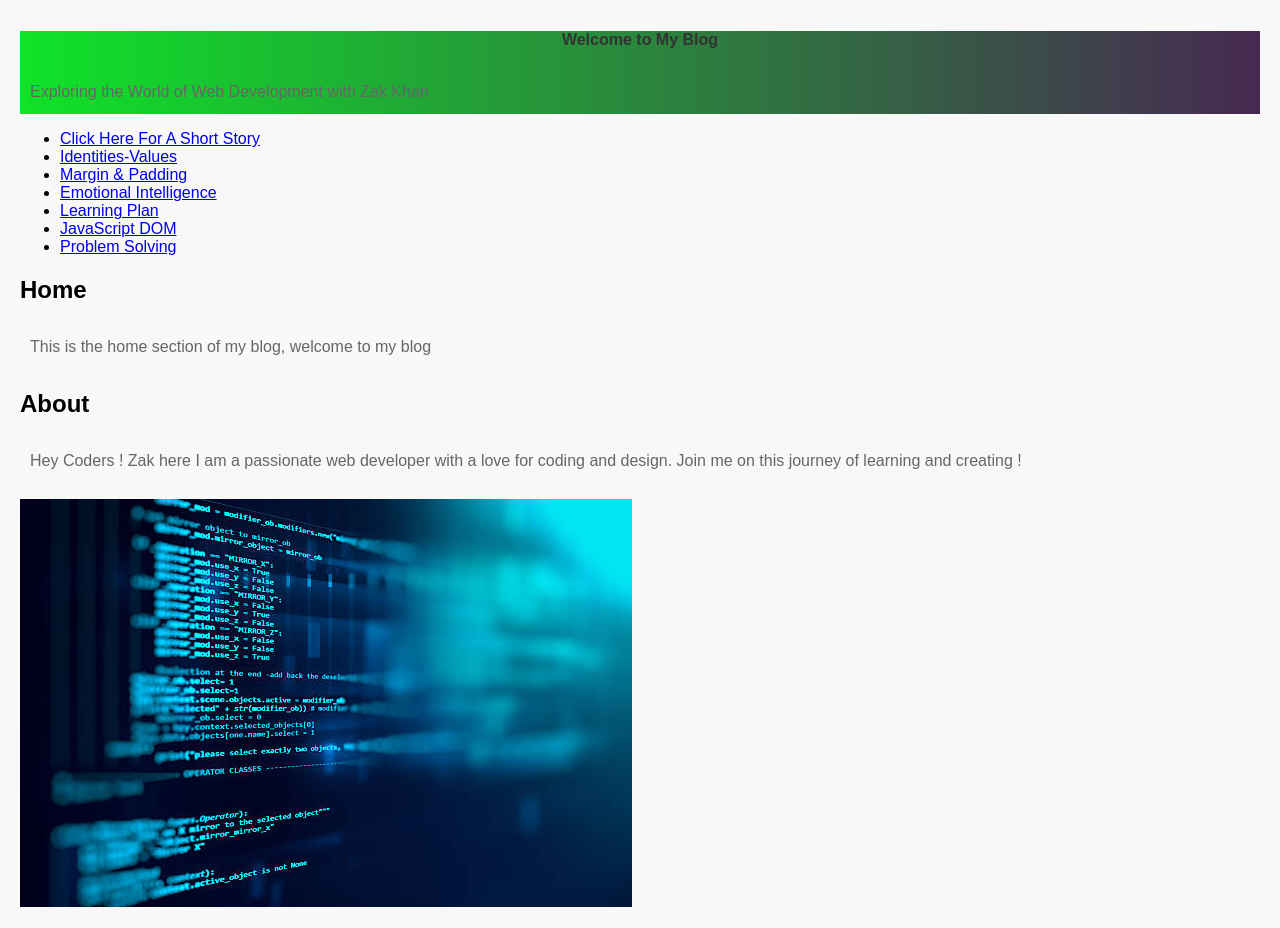
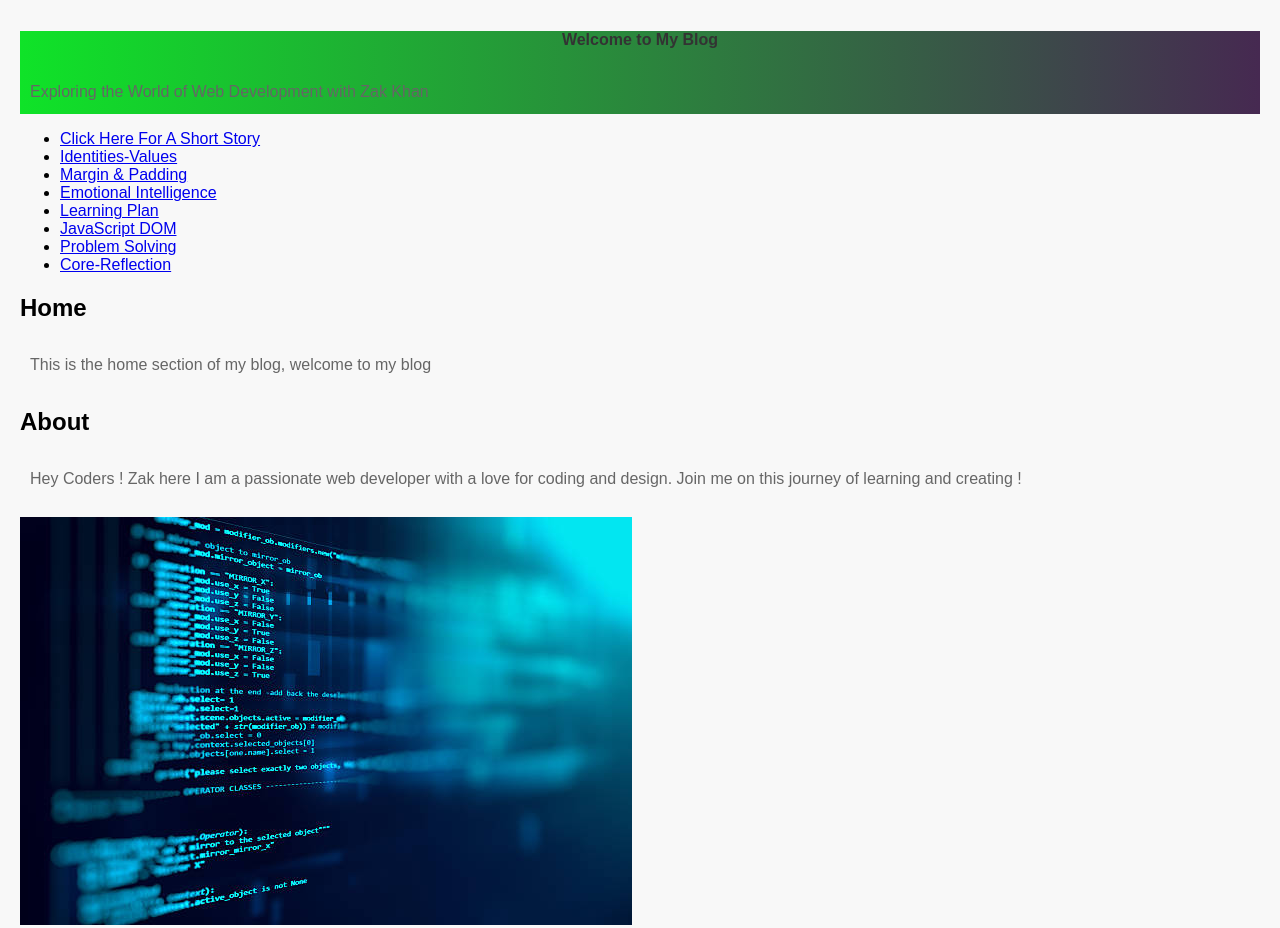
Before and after one commit to zakkhann/github.io, a plain HTML site: page index.html in a window 1280 px wide. Shown: the top 928 px of the page. Drawn offline with Linux system fonts and the light colour scheme.

Commit message:
add blog post and resolved conflicts

```diff
--- a/index.html
+++ b/index.html
@@ -35,6 +35,7 @@
         <li><a href="/blog/learning-plan.html">Learning Plan</a></li>
         <li><a href="/blog/javascript-dom.html">JavaScript DOM</a></li>
         <li><a href="/blog/problem-solving.html">Problem Solving</a></li>
+        <li><a href="/blog/core-reflections.html">Core-Reflection</a></li>
       </ul>
     </nav>
 
```
